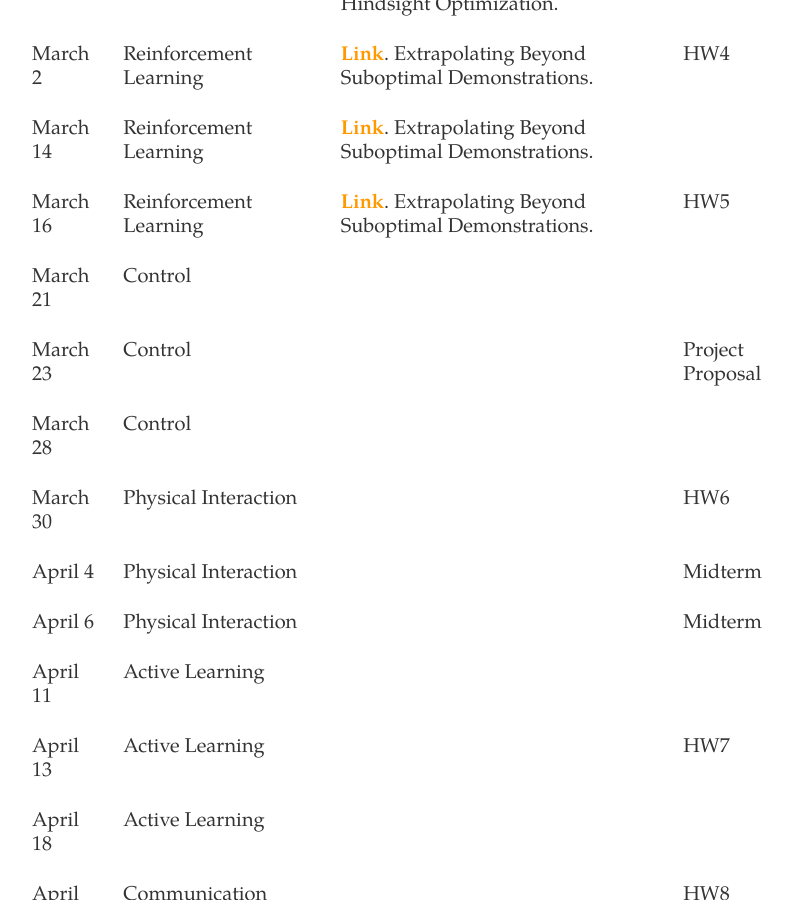
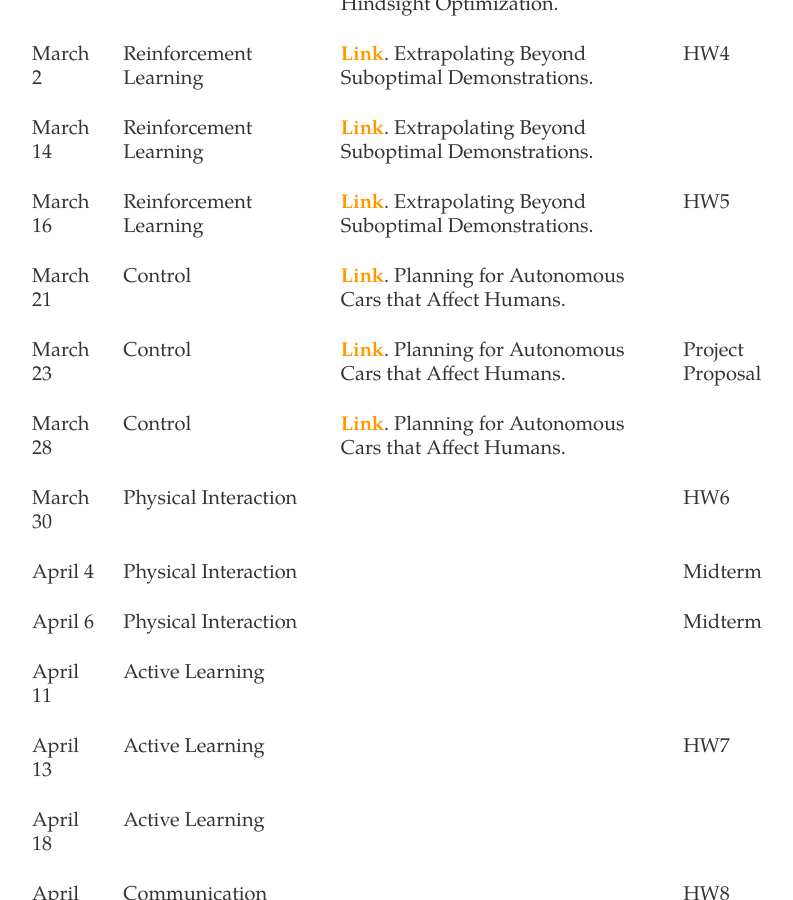
Before and after one commit to dylan-losey/dylan-losey.github.io, a Jekyll site: the page built from me5824-spring23.html, in a window 1280 px wide and 900 px high, scrolled down 2858 px. Shown: the whole window, without its empty margins (222-1015 px from the left). Built offline with Jekyll 4.4.1, drawn with Linux system fonts in a browser that asks for light colours; nearby versions of some CDN libraries.

Commit message:
adding paper

```diff
--- a/me5824-spring23.html
+++ b/me5824-spring23.html
@@ -265,19 +265,28 @@
     <tr>
       <td>March 21</td>
       <td>Control</td>
-      <td></td>
+      <td>
+        <b><a class="link" href="{{ site.baseurl }} /pdfs/me5824/sadigh_2016.pdf">Link</a></b>.
+        Planning for Autonomous Cars that Affect Humans.
+      </td>
       <td></td>
     </tr>
     <tr>
       <td>March 23</td>
       <td>Control</td>
-      <td></td>
+      <td>
+        <b><a class="link" href="{{ site.baseurl }} /pdfs/me5824/sadigh_2016.pdf">Link</a></b>.
+        Planning for Autonomous Cars that Affect Humans.
+      </td>
       <td>Project Proposal</td>
     </tr>
     <tr>
       <td>March 28</td>
       <td>Control</td>
-      <td></td>
+      <td>
+        <b><a class="link" href="{{ site.baseurl }} /pdfs/me5824/sadigh_2016.pdf">Link</a></b>.
+        Planning for Autonomous Cars that Affect Humans.
+      </td>
       <td></td>
     </tr>
     <tr>
```
